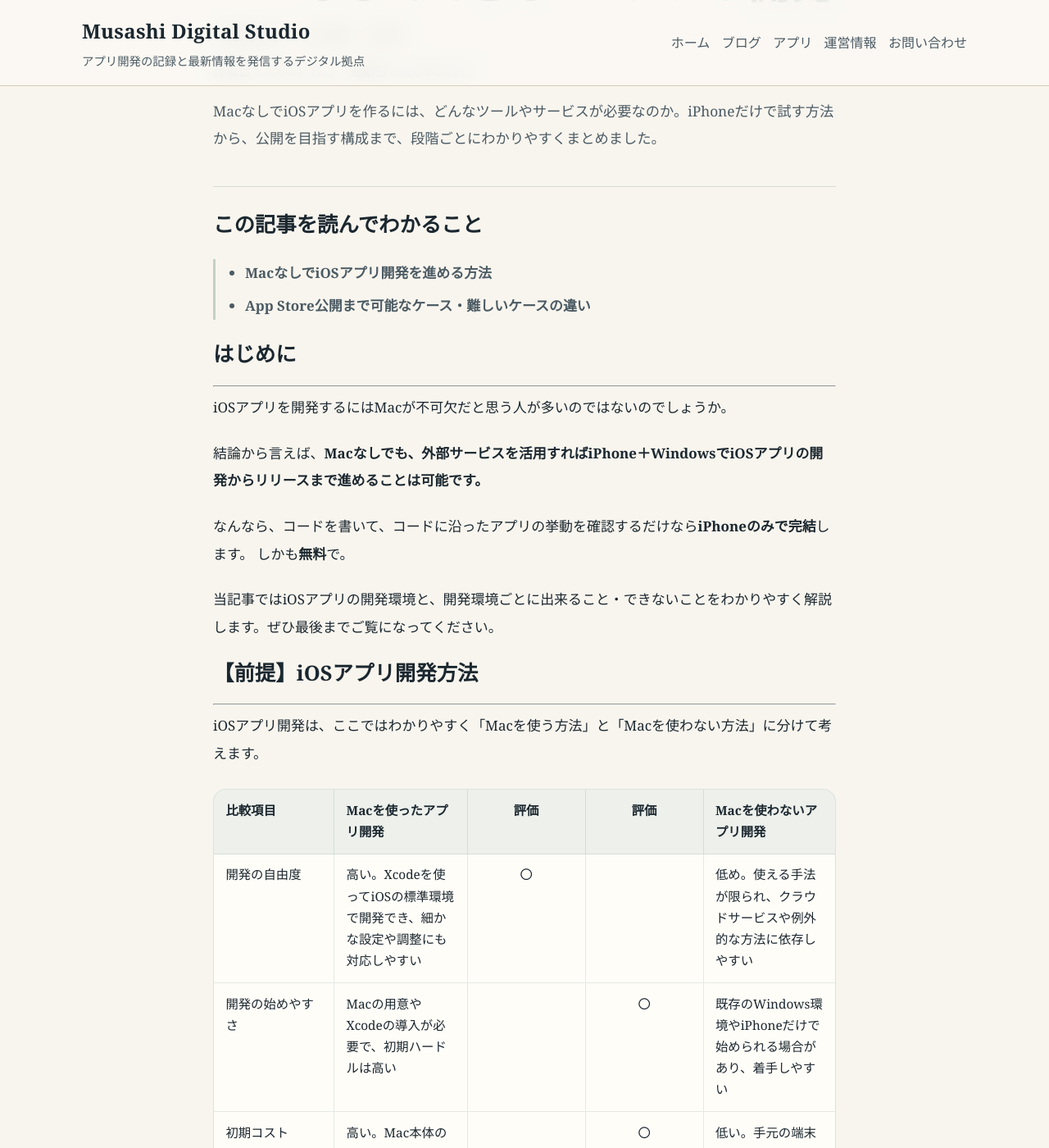
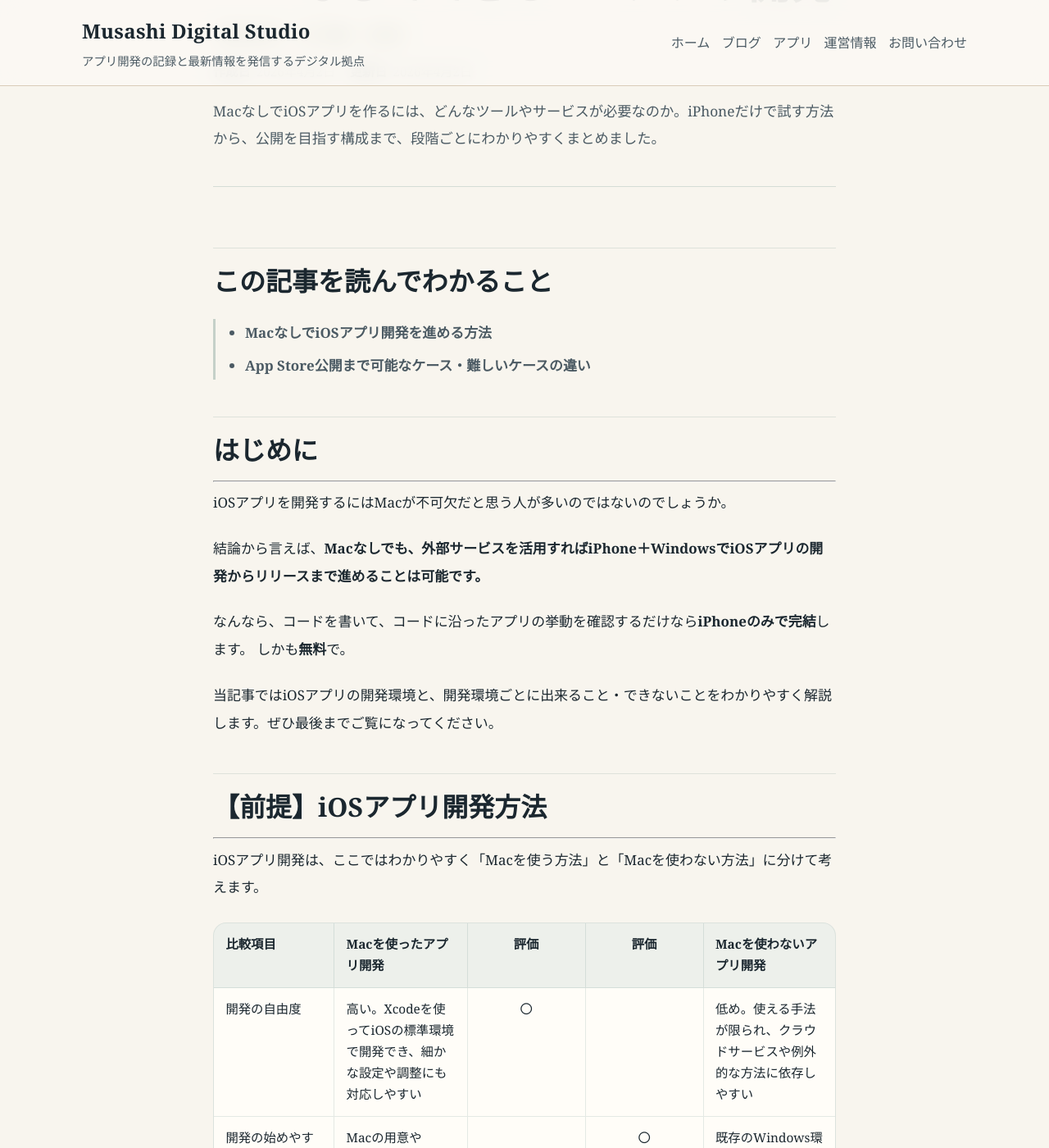
Before and after one commit to yasuhiro-toyoda/yasuhiro-toyoda.github.io, a Jekyll site: the page built from _posts/2026-04-02-MacなしでできるiOSアプリ開発.md, in a window 1280 px wide and 1400 px high, scrolled down 230 px. Shown: the whole window at 82% size. Built offline with Jekyll 4.4.1, drawn with Linux system fonts in a browser that asks for light colours.

Commit message:
スマホ向けレイアウト崩れ修正

```diff
--- a/_layouts/post.html
+++ b/_layouts/post.html
@@ -7,8 +7,9 @@ layout: default
     {% assign created_at_key = created_at | date: "%Y-%m-%d %H:%M:%S %z" %}
     {% assign updated_at = page.updated_at %}
     {% assign updated_at_key = page.updated_at | date: "%Y-%m-%d %H:%M:%S %z" %}
+    {% assign display_title = page.title_display | default: page.title %}
     <p class="eyebrow">{{ page.category }}</p>
-    <h1>{{ page.title }}</h1>
+    <h1>{{ display_title }}</h1>
     {% include tag-list.html tags=page.tags link_to_blog=true %}
     <dl class="post-meta">
       <div class="post-meta__item">
--- a/_posts/2026-04-02-MacなしでできるiOSアプリ開発.md
+++ b/_posts/2026-04-02-MacなしでできるiOSアプリ開発.md
@@ -12,13 +12,13 @@ tags:
   - beginner
 excerpt: "MacなしでiOSアプリを作るには、どんなツールやサービスが必要なのか。iPhoneだけで試す方法から、公開を目指す構成まで、段階ごとにわかりやすくまとめました。"
 ---
-# この記事を読んでわかること
+## この記事を読んでわかること
 > - **MacなしでiOSアプリ開発を進める方法**
 > - **App Store公開まで可能なケース・難しいケースの違い**
 
 
 
-# はじめに
+## はじめに
 ----
 
 iOSアプリを開発するにはMacが不可欠だと思う人が多いのではないのでしょうか。
@@ -30,7 +30,7 @@ iOSアプリを開発するにはMacが不可欠だと思う人が多いので
 
 当記事ではiOSアプリの開発環境と、開発環境ごとに出来ること・できないことをわかりやすく解説します。ぜひ最後までご覧になってください。
 
-# 【前提】iOSアプリ開発方法
+## 【前提】iOSアプリ開発方法
 ---
 
 iOSアプリ開発は、ここではわかりやすく「Macを使う方法」と「Macを使わない方法」に分けて考えます。
@@ -66,7 +66,7 @@ Macを使った開発の方が自由度は高いものの、Macなし開発に
 
 以上の理由から、できることは少ないけど、まずは低コストで始められる「Macを使わないアプリ開発」を私は推奨しています。
 
-# 【本題】Macを使わないアプリ開発の方法
+## 【本題】Macを使わないアプリ開発の方法
 ---
 
 MacなしでiOSアプリを開発するには、Apple標準のMac環境の代わりに、外部の開発サービスやクラウドサービスを活用する必要があります。
@@ -111,7 +111,7 @@ iPhone（iPad可）：作成したアプリの実機確認を行うための端
 
 Apple Developer Program登録：iOSアプリをApp Storeで公開するために必要な開発者登録（有料、年間登録料は99米ドル）
 
-# おわりに
+## おわりに
 ---
 
 MacなしのiOSアプリ開発は、制約こそありますが、思っているほど何もできないわけではありません。
--- a/assets/css/site.css
+++ b/assets/css/site.css
@@ -139,6 +139,10 @@ img {
   white-space: nowrap;
 }
 
+.mobile-break {
+  display: none;
+}
+
 .hero-card p {
   margin: 0 0 1rem;
   color: var(--muted);
@@ -252,6 +256,10 @@ img {
 .post-layout {
   display: grid;
   gap: 1.5rem;
+}
+
+.post-layout > * {
+  min-width: 0;
 }
 
 .post-header,
@@ -448,6 +456,11 @@ img {
   margin-top: 0;
 }
 
+.post-body {
+  min-width: 0;
+  overflow-wrap: anywhere;
+}
+
 .post-body code {
   padding: 0.1rem 0.35rem;
   border-radius: 6px;
@@ -455,7 +468,9 @@ img {
 }
 
 .post-body pre {
+  max-width: 100%;
   overflow-x: auto;
+  -webkit-overflow-scrolling: touch;
   padding: 1rem;
   border-radius: 16px;
   background: #1d2a2e;
@@ -471,6 +486,7 @@ img {
 
 .post-body .highlighter-rouge,
 .post-body .highlight {
+  max-width: 100%;
   border-radius: 16px;
 }
 
@@ -998,8 +1014,12 @@ img {
   }
 
   .blog-post .post-header h1 {
-    font-size: clamp(2rem, 8vw, 2.6rem);
-    line-height: 1.35;
+    font-size: clamp(1.7rem, 6.8vw, 2.2rem);
+    line-height: 1.4;
+  }
+
+  .mobile-break {
+    display: block;
   }
 
   .blog-post .post-lead {
```
Also changed, not shown: _posts/2026-04-01-このブログで発信していくこと.md (+2 -2 lines), _posts/2026-04-05-よく使うgitコマンドまとめ.md (+1 -3 lines).
